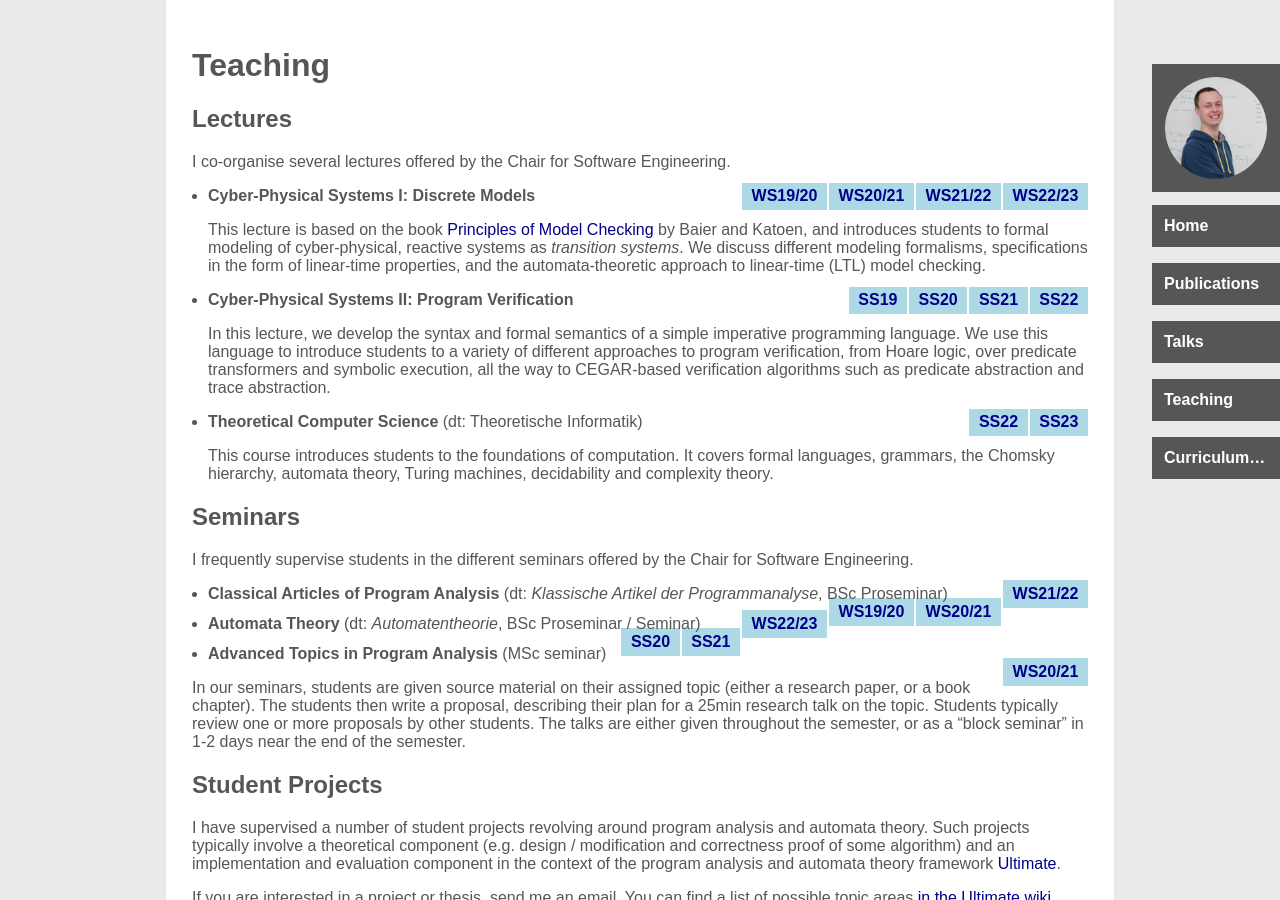
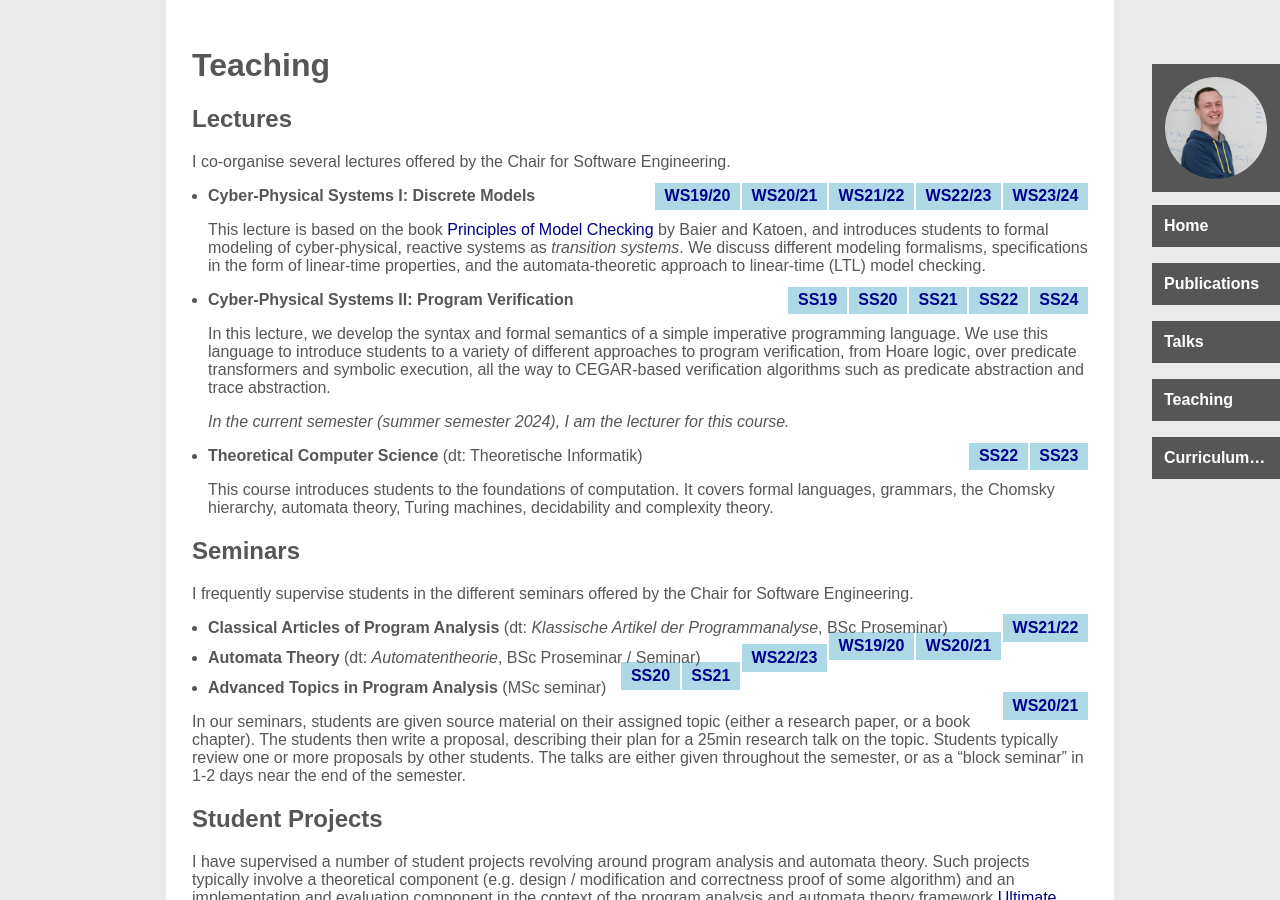
Before and after one commit to maul-esel/personal-website, a Jekyll site: the page built from teaching.markdown, in a window 1280 px wide and 900 px high. Built offline with Jekyll 4.4.1, drawn with Linux system fonts in a browser that asks for light colours.

Commit message:
update lectures

```diff
--- a/teaching.markdown
+++ b/teaching.markdown
@@ -17,6 +17,7 @@ I co-organise several lectures offered by the Chair for Software Engineering.
 
 {: .lecture-list}
 * <span class="lecture-title">**Cyber-Physical Systems I: Discrete Models**</span>
+  <a class="year-tag" href="https://swt.informatik.uni-freiburg.de/teaching/WS2023-24/cps-dm">WS23/24</a>
   <a class="year-tag" href="https://swt.informatik.uni-freiburg.de/teaching/WS2022-23/cps-dm">WS22/23</a>
   <a class="year-tag" href="https://swt.informatik.uni-freiburg.de/teaching/WS2021-22/cps-dm">WS21/22</a>
   <a class="year-tag" href="https://swt.informatik.uni-freiburg.de/teaching/WS2020-21/cps-dm">WS20/21</a>
@@ -28,6 +29,7 @@ I co-organise several lectures offered by the Chair for Software Engineering.
   specifications in the form of linear-time properties,
   and the automata-theoretic approach to linear-time (LTL) model checking.
 * <span class="lecture-title">**Cyber-Physical Systems II: Program Verification**</span>
+  <a class="year-tag" href="https://swt.informatik.uni-freiburg.de/teaching/SS2024/program-verification">SS24</a>
   <a class="year-tag" href="https://swt.informatik.uni-freiburg.de/teaching/SS2022/program-verification">SS22</a>
   <a class="year-tag" href="https://swt.informatik.uni-freiburg.de/teaching/SS2021/program-verification">SS21</a>
   <a class="year-tag" href="https://swt.informatik.uni-freiburg.de/teaching/SS2020/program-verification">SS20</a>
@@ -36,6 +38,9 @@ I co-organise several lectures offered by the Chair for Software Engineering.
   In this lecture, we develop the syntax and formal semantics of a simple imperative programming language.
   We use this language to introduce students to a variety of different approaches to program verification,
   from Hoare logic, over predicate transformers and symbolic execution, all the way to CEGAR-based verification algorithms such as predicate abstraction and trace abstraction.
+
+  _In the current semester (summer semester 2024), I am the lecturer for this course._
+
 * <span class="lecture-title">**Theoretical Computer Science** (dt: Theoretische Informatik)</span>
   <a class="year-tag" href="https://swt.informatik.uni-freiburg.de/teaching/SS2023/info3">SS23</a>
   <a class="year-tag" href="https://swt.informatik.uni-freiburg.de/teaching/SS2022/info3">SS22</a>
```
